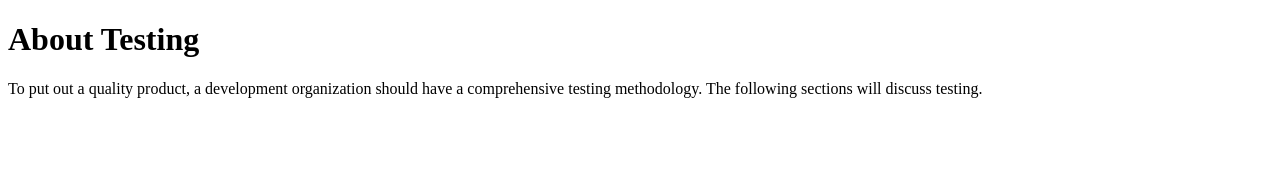
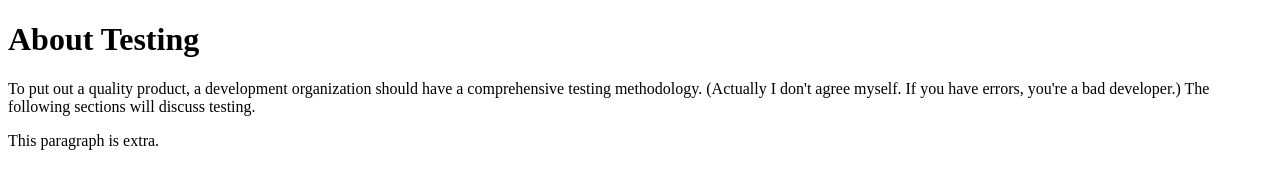
Before and after one commit to CodeTheDream/git-tri-workflow, a plain HTML site: page index.html in a window 1280 px wide. Drawn offline with Linux system fonts and the light colour scheme.

Commit message:
changed the index.html about testing

```diff
--- a/index.html
+++ b/index.html
@@ -4,8 +4,11 @@
   <body>
     <h1>About Testing</h1>
     <p>To put out a quality product, a development organization should have
-      a comprehensive testing methodology.  The following sections will discuss
+      a comprehensive testing methodology. (Actually I don't agree myself. If you
+      have errors, you're a bad developer.)
+      The following sections will discuss
       testing.
     </p>
+    <p>This paragraph is extra.</p>
   </body>
 </html>
```
